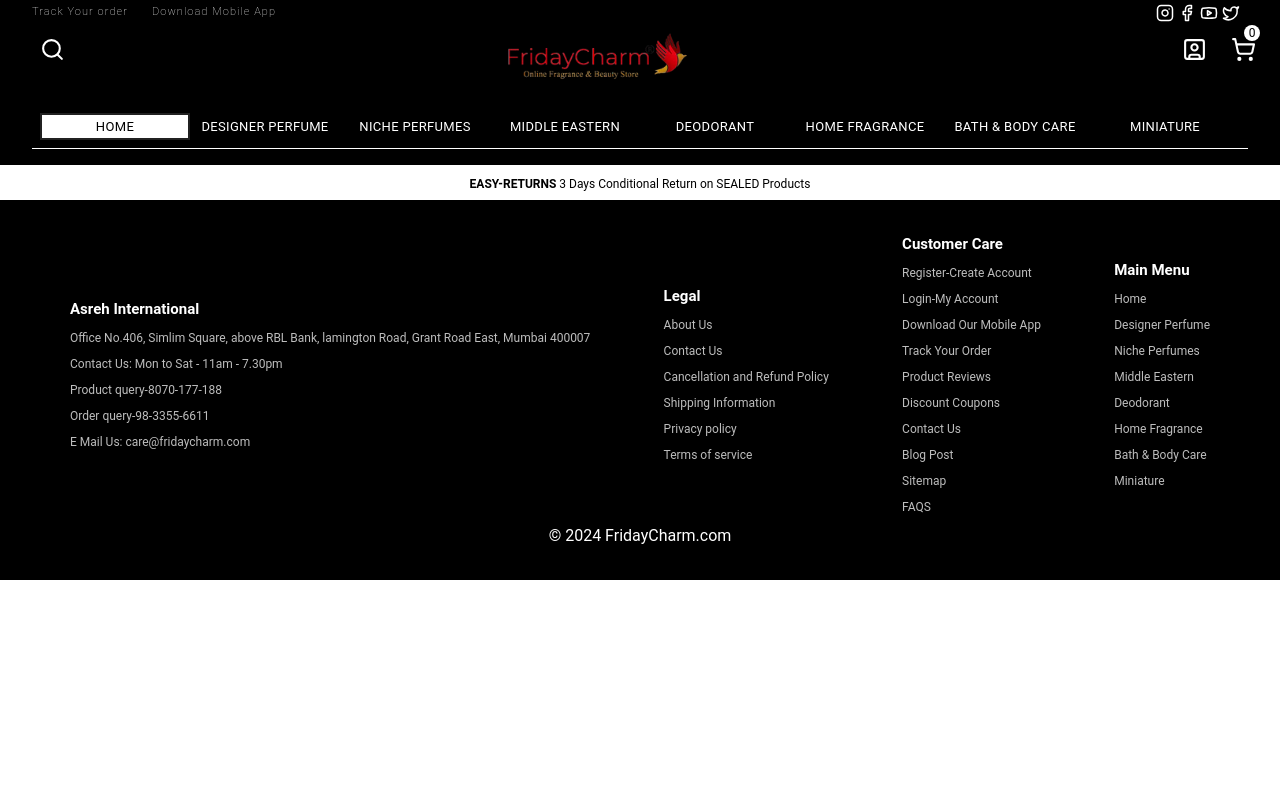
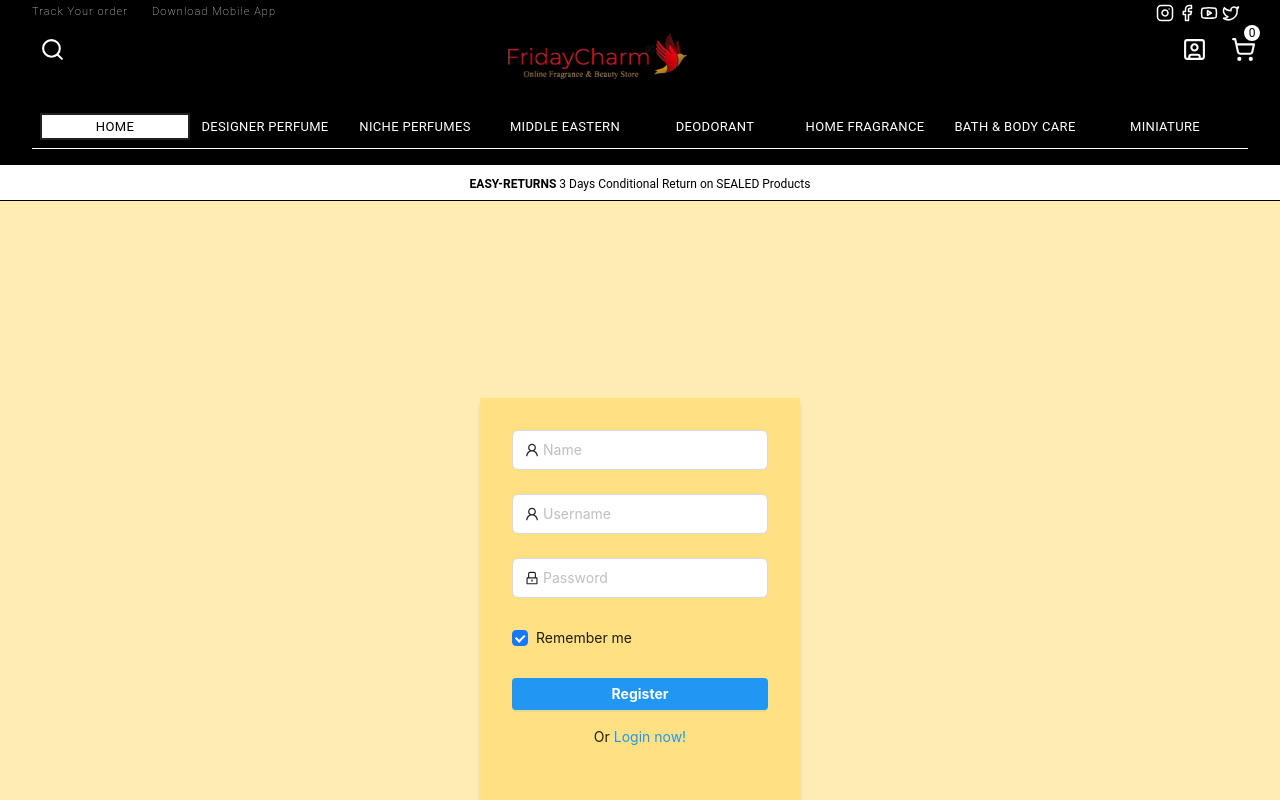
Before and after one commit to Shkkhwaja/fridaycharm, a React (Vite) app: page /register in a window 1280 px wide. Shown: the top 800 px of the page. Built offline with nearby package versions, Linux system fonts and the light colour scheme.

Commit message:
add login and register

```diff
--- a/src/App.jsx
+++ b/src/App.jsx
@@ -7,6 +7,9 @@
 import Women from './Section/Women/Women';
 import WomenProductDetails from './Section/Women/WomenProductDetails';
 import { CartProvider } from "react-use-cart";
+import Login from './Components/Forms/Login'
+import Forgot from './Components/Forms/Forgot'
+import Register from './Components/Forms/Register'
 
 
 const App = () => {
@@ -20,8 +23,10 @@
     <Routes key={location.pathname} location={location}>
     <Route path='/' element={<Home />} />
     <Route path='/collection/women' element={<Women />} />
+    <Route path='/login' element={<Login />} />
+    <Route path='/register' element={<Register />} />
+    <Route path='/forgot/password' element={<Forgot />} />
     <Route path='/collection/women/product/:womId' element={<WomenProductDetails />} />
-
     </Routes>
     <Footer />
     </CartProvider>
--- /dev/null
+++ b/src/Components/Forms/Forgot.jsx
@@ -0,0 +1,91 @@
+import React, { useState } from 'react';
+import { Alert, Form, Input, Button, Modal } from 'antd';
+import { Link } from 'react-router-dom';
+
+const Forgot = () => {
+  const [form] = Form.useForm();
+  const [isModalVisible, setIsModalVisible] = useState(false);
+
+  const onFinish = (values) => {
+    const users = JSON.parse(localStorage.getItem('users')) || [];
+    const userIndex = users.findIndex((user) => user.username === values.username && user.password === values.oldPassword);
+
+    if (userIndex === -1) {
+      message.error('Invalid username or old password');
+      return;
+    }
+
+    users[userIndex].password = values.newPassword;
+    localStorage.setItem('users', JSON.stringify(users));
+    setIsModalVisible(true);
+  };
+
+  const handleOk = () => {
+    setIsModalVisible(false);
+  };
+
+  return (
+    <div className="flex justify-center items-center h-screen bg-gray-100">
+      <Form
+        form={form}
+        name="dependencies"
+        autoComplete="off"
+        className="w-full max-w-lg bg-white p-8 shadow-md rounded-lg"
+        layout="vertical"
+        onFinish={onFinish}
+      >
+        <Form.Item
+          label="Username"
+          name="username"
+          rules={[
+            {
+              required: true,
+              message: 'Please input your Username!',
+            },
+          ]}
+        >
+          <Input className="py-2 px-3 border rounded-md w-full" />
+        </Form.Item>
+        <Form.Item
+          label="Old Password"
+          name="oldPassword"
+          rules={[
+            {
+              required: true,
+              message: 'Please input your Old Password!',
+            },
+          ]}
+        >
+          <Input className="py-2 px-3 border rounded-md w-full" type="password" />
+        </Form.Item>
+        <Form.Item
+          label="New Password"
+          name="newPassword"
+          dependencies={['oldPassword']}
+          rules={[
+            {
+              required: true,
+              message: 'Please input your New Password!',
+            },
+          ]}
+        >
+          <Input className="py-2 px-3 border rounded-md w-full" type="password" />
+        </Form.Item>
+        <Form.Item>
+          <Button type="primary" htmlType="submit" className="w-full bg-blue-500 hover:bg-blue-700 text-white font-bold py-2 px-4 rounded">
+            Update Password
+          </Button>
+          <div className="text-center mt-4">
+            Or <Link to="/register" className="text-blue-500 hover:text-blue-700">register now!</Link>
+          </div>
+        </Form.Item>
+      </Form>
+
+      <Modal title="Success" visible={isModalVisible} onOk={handleOk} onCancel={handleOk}>
+        <p>Password successfully updated!</p>
+      </Modal>
+    </div>
+  );
+};
+
+export default Forgot;
--- /dev/null
+++ b/src/Components/Forms/Login.jsx
@@ -0,0 +1,84 @@
+import React from 'react';
+import { Link, useNavigate  } from 'react-router-dom';
+import { LockOutlined, UserOutlined } from '@ant-design/icons';
+import { Button, Checkbox, Form, Input, message } from 'antd';
+
+const Login = () => {
+  const navigate = useNavigate ();
+
+  const onFinish = (values) => {
+    const users = JSON.parse(localStorage.getItem('users')) || [];
+    const user = users.find((user) => user.username === values.username && user.password === values.password);
+
+    if (user) {
+      localStorage.setItem('currentUser', JSON.stringify(user));
+      message.success('Login successful!');
+      navigate('/'); // Redirect to dashboard or any other route
+    } else {
+      message.error('Invalid username or password');
+    }
+  };
+
+  return (
+    <div className="flex justify-center items-center h-screen bg-amber-100">
+      <Form
+        name="normal_login"
+        className="w-full max-w-xs bg-amber-200 p-8 shadow-md"
+        initialValues={{
+          remember: true,
+        }}
+        onFinish={onFinish}
+      >
+        <Form.Item
+          name="username"
+          rules={[
+            {
+              required: true,
+              message: 'Please input your Username!',
+            },
+          ]}
+        >
+          <Input
+            prefix={<UserOutlined className="site-form-item-icon" />}
+            placeholder="Username"
+            className="py-2 px-3 border rounded-md w-full"
+          />
+        </Form.Item>
+        <Form.Item
+          name="password"
+          rules={[
+            {
+              required: true,
+              message: 'Please input your Password!',
+            },
+          ]}
+        >
+          <Input
+            prefix={<LockOutlined className="site-form-item-icon" />}
+            type="password"
+            placeholder="Password"
+            className="py-2 px-3 border rounded-md w-full"
+          />
+        </Form.Item>
+        <Form.Item className="flex justify-between items-center">
+          <Form.Item name="remember" valuePropName="checked" noStyle>
+            <Checkbox>Remember me</Checkbox>
+          </Form.Item>
+          <Link to="/forgot/password" className="text-blue-500 hover:text-blue-700">
+            Forgot password
+          </Link>
+        </Form.Item>
+        <Form.Item>
+          <Button type="primary" htmlType="submit" className="w-full bg-blue-500 hover:bg-blue-700 text-white font-bold py-2 px-4 rounded">
+            Log in
+          </Button>
+          <div className="text-center mt-4">
+            Or <Link to="/register" className="text-blue-500 hover:text-blue-700">register now!</Link>
+          </div>
+        </Form.Item>
+      </Form>
+    </div>
+  );
+};
+
+export default Login;
--- /dev/null
+++ b/src/Components/Forms/Register.jsx
@@ -0,0 +1,98 @@
+import React from 'react';
+import { Link, useNavigate } from 'react-router-dom';
+import { LockOutlined, UserOutlined } from '@ant-design/icons';
+import { Button, Checkbox, Form, Input, message } from 'antd';
+
+const Register = () => {
+  const navigate = useNavigate();
+
+  const onFinish = (values) => {
+    const users = JSON.parse(localStorage.getItem('users')) || [];
+    const userExists = users.some((user) => user.username === values.username);
+
+    if (userExists) {
+      message.error('Username already exists');
+      return;
+    }
+
+    users.push(values);
+    localStorage.setItem('users', JSON.stringify(users));
+    message.success('Registration successful!');
+    navigate('/login');
+  };
+
+  return (
+    <div className="flex justify-center items-center h-screen bg-amber-100">
+      <Form
+        name="normal_register"
+        className="w-full max-w-xs bg-amber-200 p-8 shadow-md"
+        initialValues={{
+          remember: true,
+        }}
+        onFinish={onFinish}
+      >
+        <Form.Item
+          name="name"
+          rules={[
+            {
+              required: true,
+              message: 'Please input your Name!',
+            },
+          ]}
+        >
+          <Input
+            prefix={<UserOutlined className="site-form-item-icon" />}
+            placeholder="Name"
+            className="py-2 px-3 border rounded-md w-full"
+          />
+        </Form.Item>
+        <Form.Item
+          name="username"
+          rules={[
+            {
+              required: true,
+              message: 'Please input your Username!',
+            },
+          ]}
+        >
+          <Input
+            prefix={<UserOutlined className="site-form-item-icon" />}
+            placeholder="Username"
+            className="py-2 px-3 border rounded-md w-full"
+          />
+        </Form.Item>
+        <Form.Item
+          name="password"
+          rules={[
+            {
+              required: true,
+              message: 'Please input your Password!',
+            },
+          ]}
+        >
+          <Input
+            prefix={<LockOutlined className="site-form-item-icon" />}
+            type="password"
+            placeholder="Password"
+            className="py-2 px-3 border rounded-md w-full"
+          />
+        </Form.Item>
+        <Form.Item className="flex justify-between items-center">
+          <Form.Item name="remember" valuePropName="checked" noStyle>
+            <Checkbox>Remember me</Checkbox>
+          </Form.Item>
+        </Form.Item>
+        <Form.Item>
+          <Button type="primary" htmlType="submit" className="w-full bg-blue-500 hover:bg-blue-700 text-white font-bold py-2 px-4 rounded">
+            Register
+          </Button>
+          <div className="text-center mt-4">
+            Or <Link to="/login" className="text-blue-500 hover:text-blue-700">Login now!</Link>
+          </div>
+        </Form.Item>
+      </Form>
+    </div>
+  );
+};
+
+export default Register;
--- a/src/Components/Header/Header.jsx
+++ b/src/Components/Header/Header.jsx
@@ -82,7 +82,7 @@
           <Search onClick={handleSearchModal} size={25} className='relative left-[13.5em] md:left-2 cursor-pointer' stroke="white" />
           <img src={logo} className="h-10 mr-14 -mt-1 md:h-12" alt="Logo" />
           <div className='flex gap-6'>
-            <SquareUser size={25} className='hidden md:block' stroke="white" />
+           <Link to="/login"> <SquareUser size={25} className='hidden cursor-pointer md:block' stroke="white" /></Link>
             <div className="relative">
               <ShoppingCart
                 onClick={handleCart}
```
